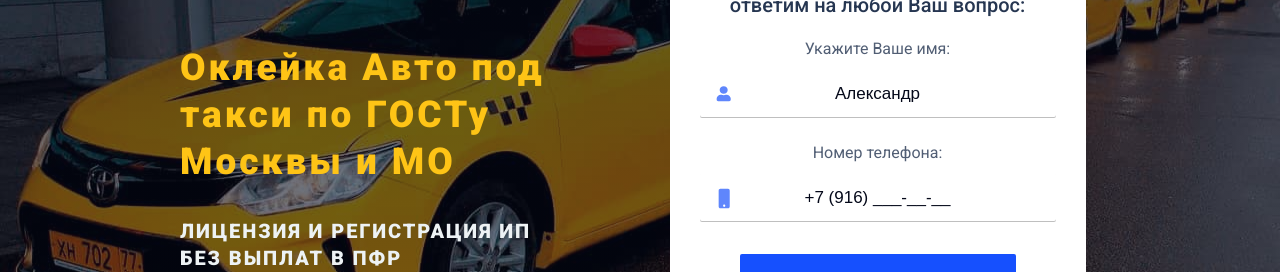
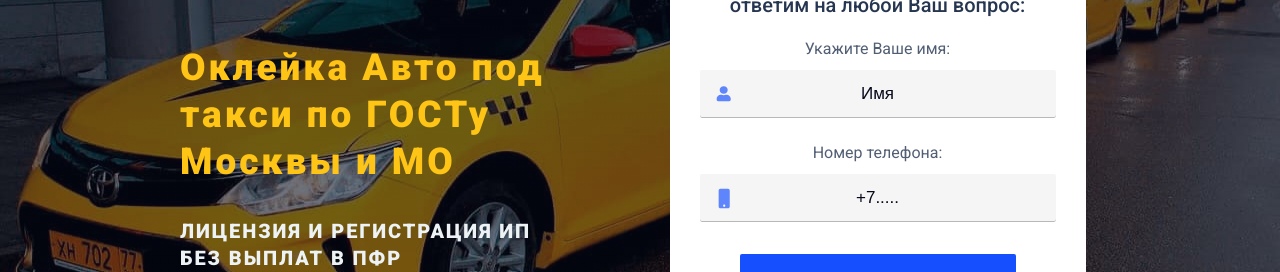
Before and after one commit to menim/auto-style-company, a Vue app: page / in a window 1280 px wide. Shown: the part 185-457 px from the top of the page. Built offline with nearby package versions, Linux system fonts and the light colour scheme.

Commit message:
Change placeholders text and add feature of hiding placeholder when input focus

```diff
--- a/src/components/BaseForm.vue
+++ b/src/components/BaseForm.vue
@@ -75,7 +75,7 @@ export default {
         v-model="firstName"
         type="text"
         id="user-name"
-        placeholder="Александр"
+        placeholder="Имя"
       />
       <BaseError class="form__error" v-show="firstNameError">{{
         firstNameError
@@ -89,7 +89,7 @@ export default {
         v-model="telephone"
         type="text"
         id="user-telephone"
-        placeholder="+7 (916) ___-__-__"
+        placeholder="+7....."
       />
       <BaseError class="form__error" v-show="telephoneError">{{
         telephoneError
@@ -144,7 +144,7 @@ export default {
 }
 
 .form__input {
-  background: rgba(0, 0, 0, 0.04);
+  background-color: #f5f5f5;
   box-shadow: inset 0 -1px 0 rgba(0, 0, 0, 0.25);
   border: 0;
   border-radius: 2px;
@@ -157,12 +157,16 @@ export default {
 }
 
 .form__input--telephone {
-  background: url('../assets/images/mobile-icon.svg') no-repeat 18px 14px;
+  background-image: url('../assets/images/mobile-icon.svg');
+  background-position: 18px 14px;
+  background-repeat: no-repeat;
   background-size: 12px 21px;
 }
 
 .form__input--user {
-  background: url('../assets/images/user-icon.svg') no-repeat 16px 16px;
+  background-image: url('../assets/images/user-icon.svg');
+  background-repeat: no-repeat;
+  background-position: 16px 16px;
   background-size: 15px 16px;
 }
 
@@ -185,6 +189,19 @@ export default {
   color: #040819;
   font-weight: 300;
 }
+
+.form__input:focus::-webkit-input-placeholder {
+  color: transparent;
+}
+.form__input:focus:-moz-placeholder {
+  color: transparent;
+} /* FF 4-18 */
+.form__input:focus::-moz-placeholder {
+  color: transparent;
+} /* FF 19+ */
+.form__input:focus:-ms-input-placeholder {
+  color: transparent;
+} /* IE 10+ */
 
 .form__button {
   background-color: #1650fe;
```
